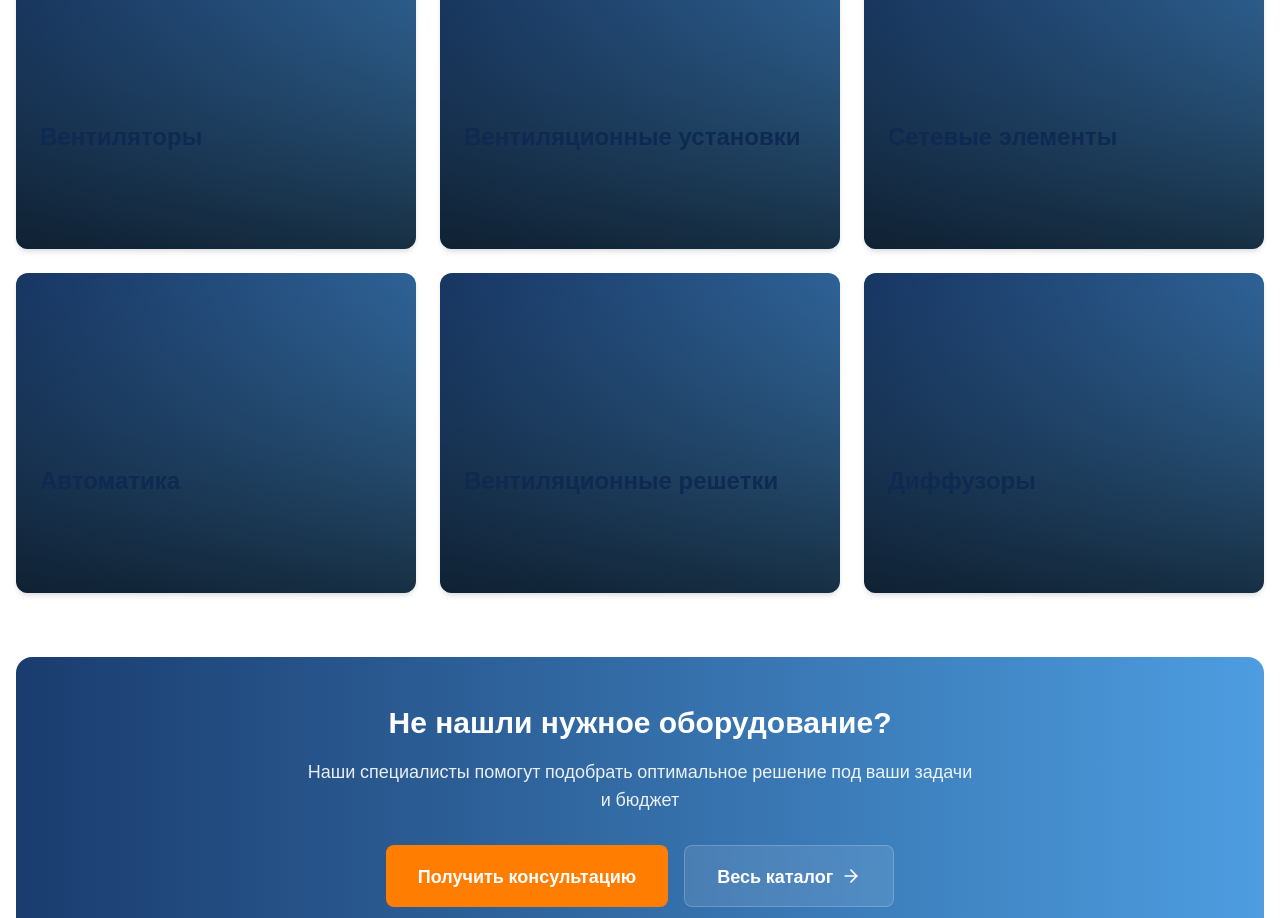
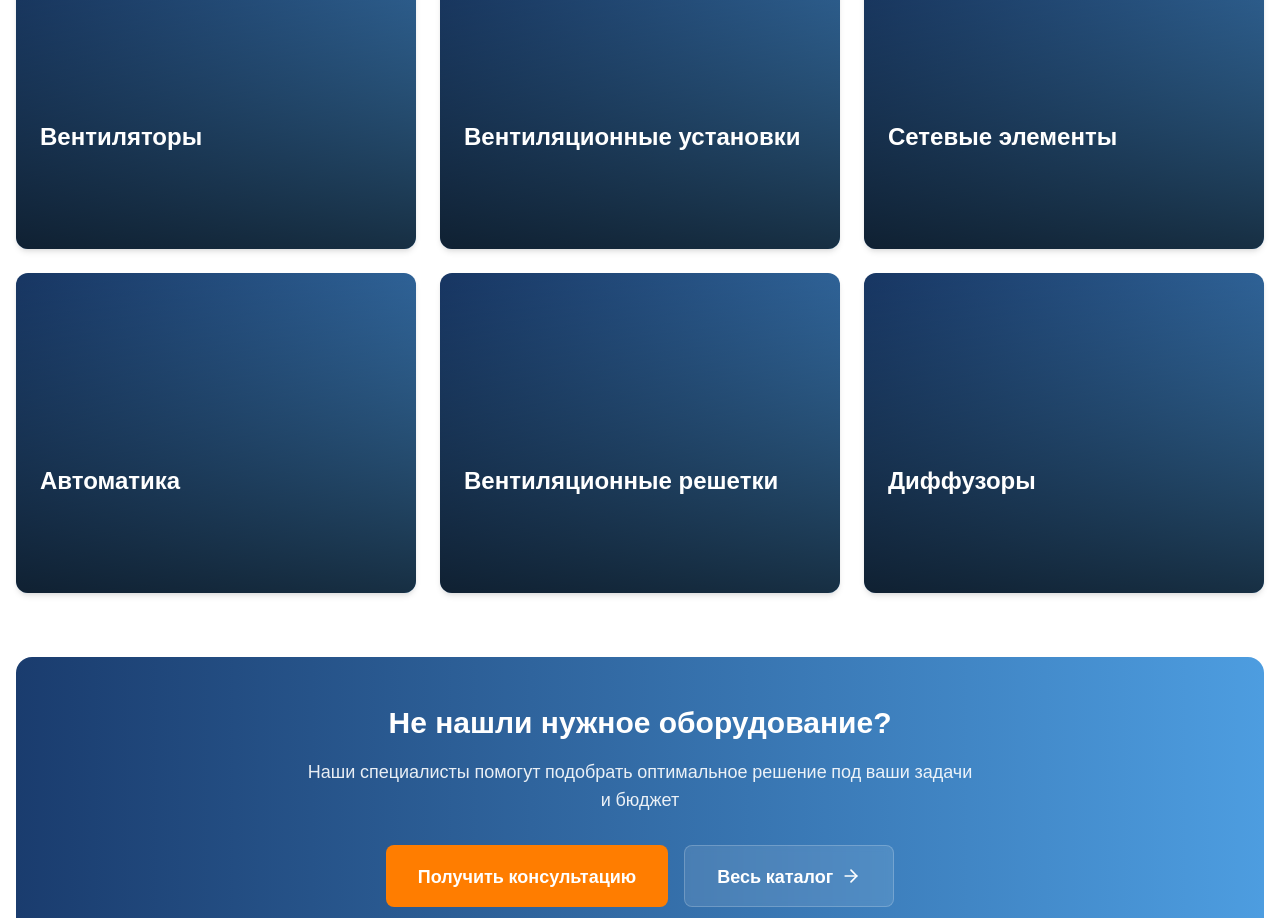
Before and after one commit to Rik177/NORD-28072025, a React (Vite) app: page / in a window 1280 px wide. Shown: the part 1520-2438 px from the top of the page. Built offline with nearby package versions, Linux system fonts and the light colour scheme; a web font is replaced by a local one.

Commit message:
исправил цвет в разделе категорий на главной

```diff
--- a/src/components/home/Categories.tsx
+++ b/src/components/home/Categories.tsx
@@ -35,7 +35,7 @@ const Categories: React.FC = () => {
 
               <div className="relative h-full flex flex-col justify-end p-6 text-white z-10">
                 <div>
-                  <h3 className="font-heading font-bold text-xl lg:text-2xl mb-2 group-hover:text-accent transition-colors duration-300">
+                  <h3 className="font-heading font-bold text-xl lg:text-2xl mb-2 text-white group-hover:text-accent transition-colors duration-300">
                     {category.name}
                   </h3>
 
--- a/vite.config.ts
+++ b/vite.config.ts
@@ -44,7 +44,7 @@ export default defineConfig({
     chunkSizeWarningLimit: 1000,
   },
   server: {
-    port: 4555,
+    port: 5990,
     headers: {
       'Content-Security-Policy': [
         "default-src 'self'",
```
